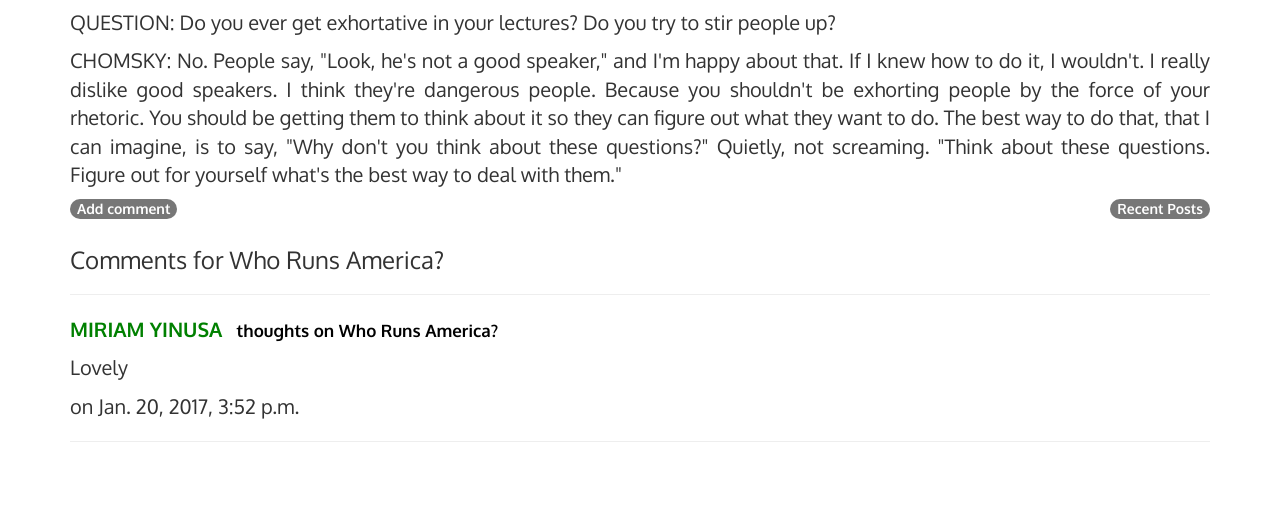
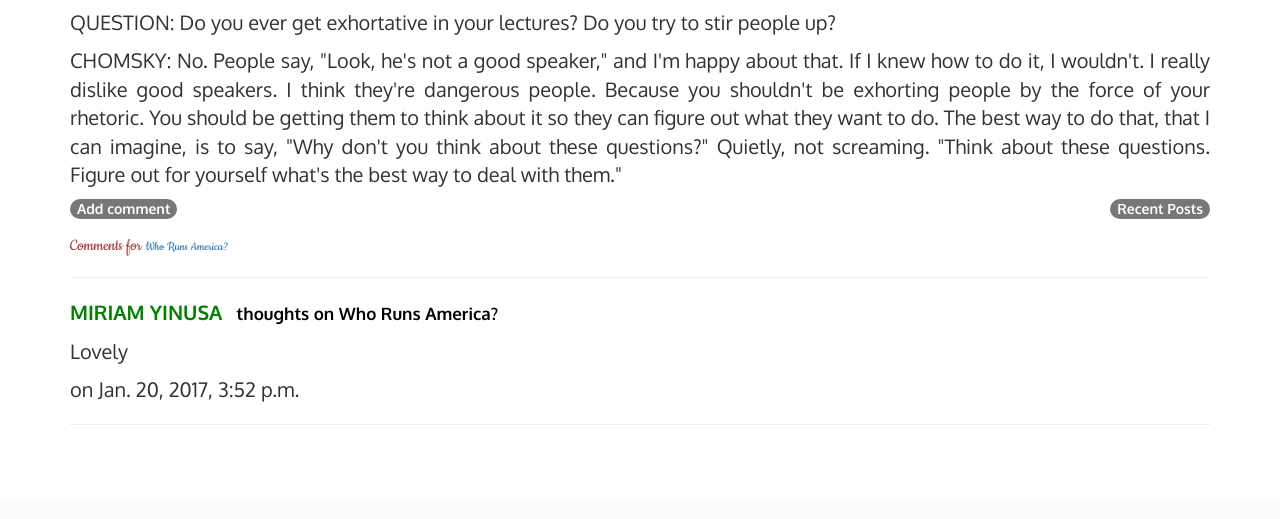
Before and after one commit to dirisujesse/django-project-webapp, a Django app: page /2/ in a window 1280 px wide. Shown: the part 4867-5386 px from the top of the page. After the commit the page ends 5292 px from the top, so only its background shows below. Run offline with Django 3.2, Linux system fonts and the light colour scheme; data comes from the database, SQL or seed files in the repository; some libraries are stand-ins or nearby versions; some web fonts are replaced.

Commit message:
Update details.html

```diff
--- a/blog/templates/blog/details.html
+++ b/blog/templates/blog/details.html
@@ -10,7 +10,7 @@
 <a class="btn btn-default btn-danger btn-xs badge pull-left" href="{% url 'blog:post_comment' post.id %}" style="font-size: 0.7em; height: 10%; border:none">Add comment</a>
 <a href="{% url 'blog:postlist' %}" class="btn btn-default btn-success btn-xs badge pull-right" style="font-size: 0.7em; height: 10%; border: none">Recent Posts</a>
 <br>
-<h3>Comments for {{ post.title }}</h3>
+<h4 class="text text-danger">Comments for <small class="text-primary">{{ post.title }}</small></h4>
 <hr>
 {% for comment in post.comments.all %}
     <div class="comment form form-vertical">
```
